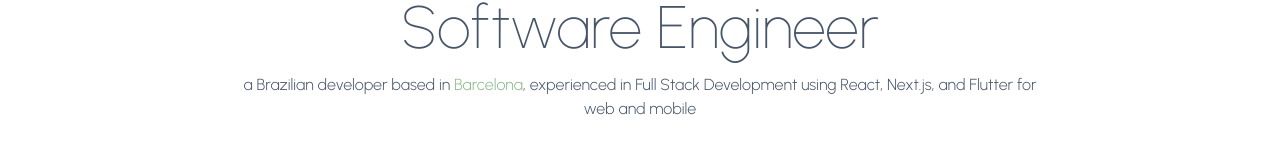
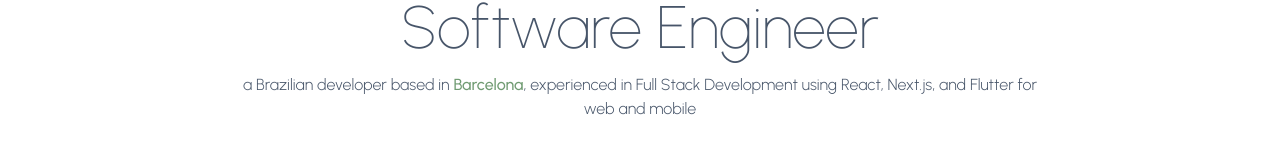
Before and after one commit to vitormnoel/portfolio, a Next.js app: page / in a window 1280 px wide. Shown: the part 373-538 px from the top of the page. Built offline with nearby package versions, Linux system fonts and the light colour scheme.

Commit message:
performance fix

```diff
--- a/app/components/header/header.jsx
+++ b/app/components/header/header.jsx
@@ -7,8 +7,8 @@ function headerSection() {
     <header className="flex flex-col justify-center h-[95vh] items-center text-center">
       <p className="text-8xl cursor-pointer">💻</p>
       <h2 className="capitalize text-4xl md:text-6xl pt-2 font-thin">Software Engineer</h2>
-      <p className="md:w-2/3 pt-4 ">
-        a Brazilian developer based in <span className="text-green-dark hover:underline underline-offset-4 cursor-pointer">{location}</span>, experienced in Full Stack
+      <p className="md:w-2/3 pt-4 select-none">
+        a Brazilian developer based in <span className="text-green-dark hover:underline underline-offset-4 font-medium">{location}</span>, experienced in Full Stack
         Development using React, Next.js, and Flutter for web and mobile
       </p>
       <Link href="/lets-talk" className="block md:hidden mt-8 underline underline-offset-4 hover:text-green-dark px-3 duration-300">let's talk</Link>
--- a/app/projects/page.jsx
+++ b/app/projects/page.jsx
@@ -1,7 +1,7 @@
 import ProjectsSection from "../components/projects/projects.jsx";
 
 export const metadata = {
-  title: "Projects",
+  title: "Work",
 };
 
 function projectsPage() {
--- a/tailwind.config.js
+++ b/tailwind.config.js
@@ -16,7 +16,7 @@ module.exports = {
         },
         green: {
           pastel: "#C6E8C6",
-          dark: "#88B988"
+          dark: "#709B72"
         }
       },
     },
```
Also changed, not shown: 1 other file (tests, documents, lock files or other folders).
